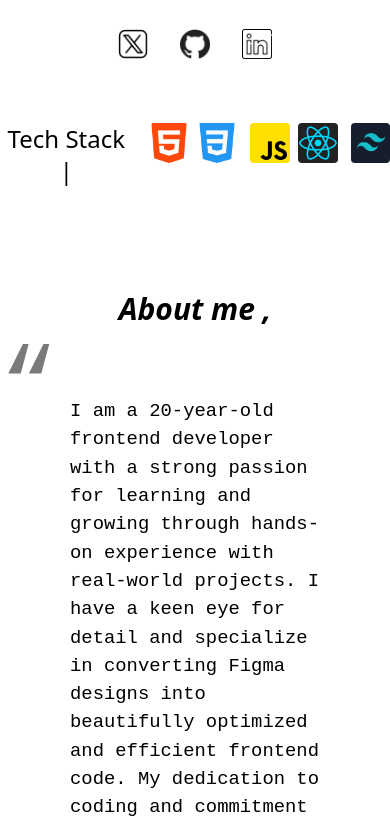
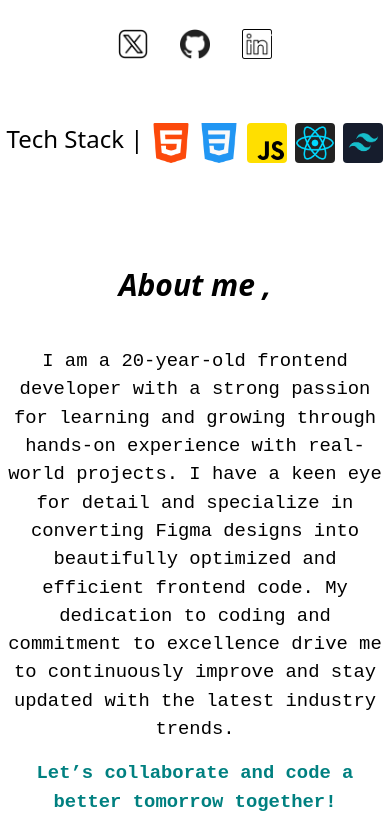
Before and after one commit to shivanshchopra7/Updated-Portfolio-Self, a website: page src/index.html in a window 390 px wide. Shown: the part 533-1359 px from the top of the page. Drawn offline with Linux system fonts and the light colour scheme.

Commit message:
updating styling

```diff
--- a/src/index.html
+++ b/src/index.html
@@ -42,7 +42,7 @@
       <a href="https://github.com/shivanshchopra7" target="_blank"><img src="assets/github (2).png" class="h-2 w-2" style="height: 30px; width: 30px;"></a>
       <a href="https://www.linkedin.com/in/shivansh-chopra-b586bb293/?originalSubdomain=in" target="_blank"><img src="assets/linkedin (2).png" class="h-2 w-2" style="height: 30px; width: 30px;"></a>
     </div>
-    <div class="flex mt-16 justify-start md:gap-8 gap-4">
+    <div class="flex mt-16 justify-start md:gap-8 gap-2">
       <p class="text-2xl">Tech Stack | </p>
       <div class="gap-2 flex transition-transform hover:transform hover:-translate-y-4">
         <img src="assets/html-5.png" style="height: 40px; width: 40px;" />
@@ -52,7 +52,7 @@
         <img src="assets/js.png" style="height: 40px; width: 40px; border-radius: 10%;" />
         <img src="assets/react.png" style="height: 40px; width: 40px; border-radius: 10%;" />
       </div>
-      <div class="gap-4 flex transition-transform hover:transform hover:-translate-y-4">
+      <div class=" flex transition-transform hover:transform hover:-translate-y-4">
         <img src="assets/tailwind css.png" style="height: 40px; width: 40px; border-radius: 10%;" />
       </div>
     </div>
@@ -60,7 +60,7 @@
 </section>
 <section id="about-me" class="flex flex-col items-center  justify-center  md:mx-40 max-h-fit ">
   <h1 class="text-3xl italic mt-16  font-semibold " >About me ,</h1>
-  <p class="quote    font-mono">
+  <p class="quote  text-center text-md mt-10 font-mono">
     I am a 20-year-old frontend developer with a strong passion for learning and growing through hands-on experience with real-world projects.
      I have a keen eye for detail and specialize in converting Figma designs into beautifully optimized and efficient frontend code.
      My dedication to coding and commitment to excellence drive me to continuously improve and stay updated with the latest industry trends. <br>
--- a/src/style.css
+++ b/src/style.css
@@ -60,6 +60,21 @@ padding: 10px 25px;
     font-family: monospace; /* equivalent to font-mono */
   }
 
+  @media (max-width: 640px) {
+    .quote::before,
+    .quote::after {
+      display: none;
+    }
+
+    .quote {
+    padding: 4px;
+    margin-left: 4px;
+    margin-right: 4px;
+    width: 100%;
+    }
+  }
+
+
   .quote::before,
   .quote::after {
     content: "“";
```
Also changed, not shown: src/output.css.
